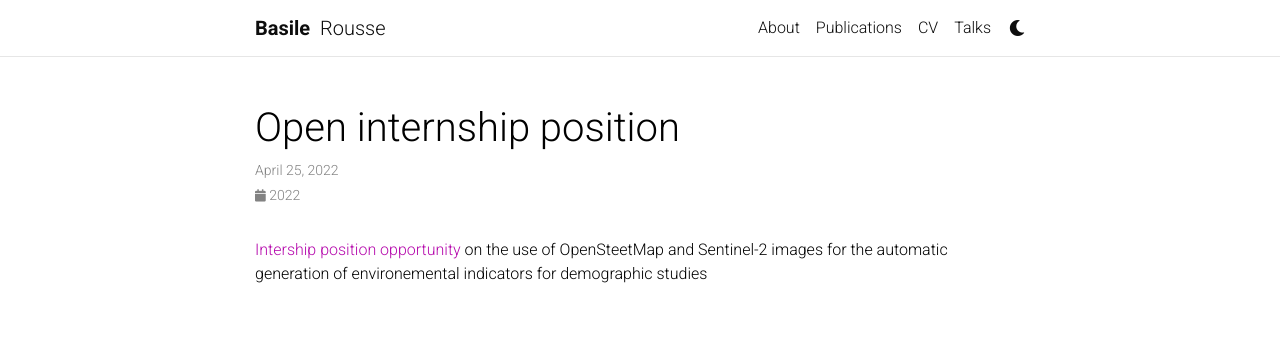
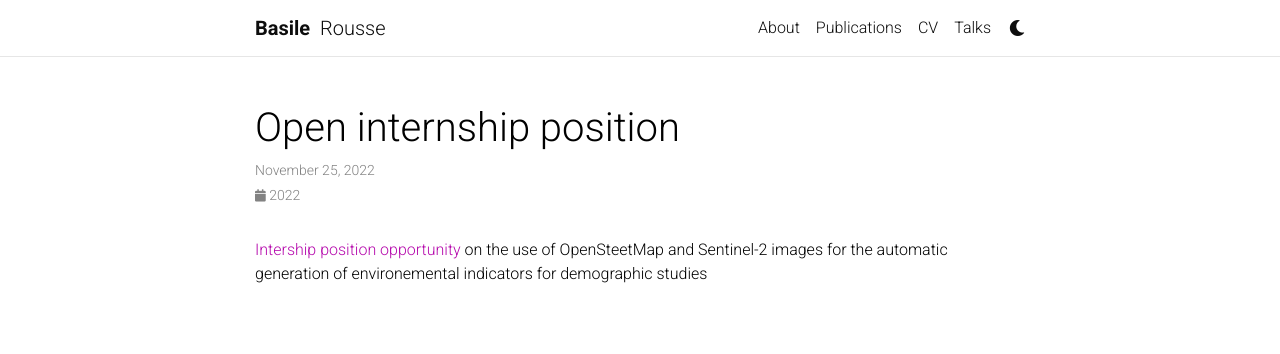
Before and after one commit to BasileR/basiler.github.io, a Jekyll site: the page built from _news/announcement_internship2023.md, in a window 1280 px wide. Shown: the top 354 px of the page. Built offline with Jekyll 4.4.1, drawn with Linux system fonts in a browser that asks for light colours; comment, search, counter and statistics services are not loaded; a style sheet for code colours, icons or effects is not loaded; part of the change alters nothing that is shown.

```diff
--- a/_news/announcement_internship2023.md
+++ b/_news/announcement_internship2023.md
@@ -1,7 +1,7 @@
 ---
 layout: post
 title: Open internship position
-date: 2022-04-25 12:00:00-0400
+date: 2022-11-25
 inline: false
 ---
 
```
